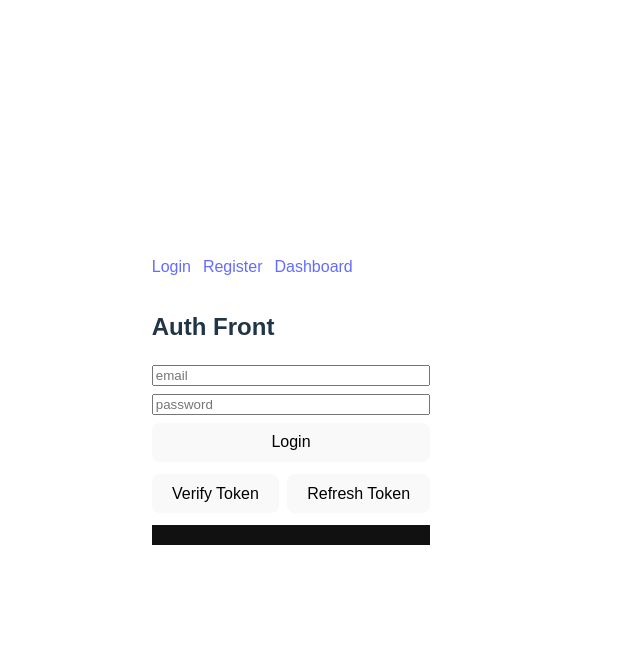
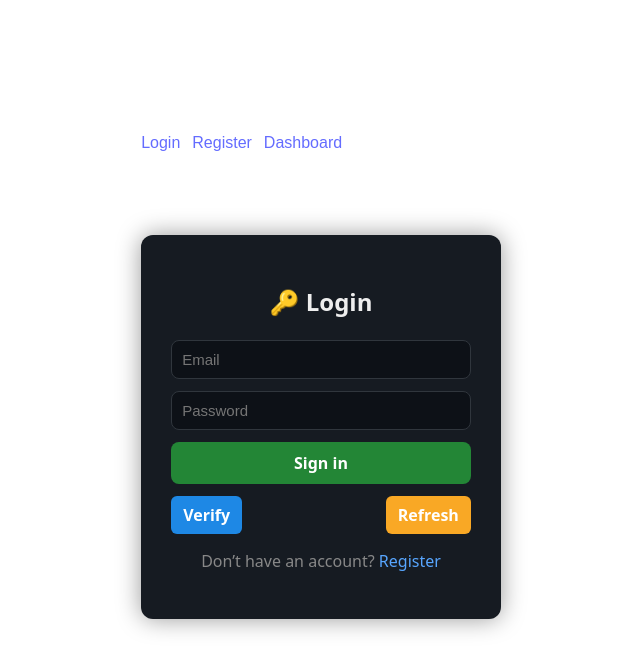
Before and after one commit to alfredoTous/microservices-with-ROBLE, a React (Vite) app in the folder front/: page /login in a window 1280 px wide. Shown: the top 672 px of the page, without its empty margins (349-989 px from the left). Built offline with nearby package versions, Linux system fonts and the light colour scheme.

Commit message:
Improve CSS

```diff
--- a/front/src/pages/Dashboard.jsx
+++ b/front/src/pages/Dashboard.jsx
@@ -128,7 +128,7 @@ export default function Dashboard() {
           marginBottom: 20,
         }}
       >
-        <h2>📦 Mircoservices</h2>
+        <h2>📦 Mircoservices Manager</h2>
         <div style={{ display: "flex", gap: 10 }}>
           <Link to="/create">
             <button
--- a/front/src/pages/Login.jsx
+++ b/front/src/pages/Login.jsx
@@ -1,6 +1,6 @@
 import { useState } from "react";
 import { apiFetch, setAccessToken } from "../api";
-import { useNavigate } from "react-router-dom";
+import { useNavigate, Link } from "react-router-dom";
 
 export default function Login() {
     const nav = useNavigate();
@@ -11,7 +11,7 @@ export default function Login() {
     // Login function to authenticate user and store Access Token
     async function doLogin(e){
         e.preventDefault();
-        setLog("Logging in...");
+        setLog("🔐 Logging in...");
         const res = await fetch("http://localhost:8000/login", { // Backend listening on port 8000
            method: "POST",
            headers: { "Content-Type": "application/json" },
@@ -21,12 +21,12 @@ export default function Login() {
 
         const data = await res.json();
         if (!res.ok) {
-            setLog(`Login error: ${res.status} ${JSON.stringify(data)}`);
+            setLog(`❌ Login error: ${res.status} ${JSON.stringify(data)}`);
             return;
         }
 
         setAccessToken(data.accessToken || null);
-        setLog("Login successful");
+        setLog("✅ Login successful");
         await new Promise(resolve => setTimeout(resolve, 600)); // Small delay to show success message
         nav("/dashboard", { replace: true }); // Redirect to protected dashboard
     }
@@ -54,27 +54,113 @@ export default function Login() {
         setLog("Token refreshed successfully");
     }
     // Simple UI for login, verify, and refresh
+
     return (
-        <div style={{ maxWidth: 420, margin: "30px auto", fontFamily: "sans-serif" }}>
-            <h2>Auth Front</h2>
+        <div
+          style={{
+            background: "#161b22",
+            padding: 30,
+            borderRadius: 12,
+            boxShadow: "0 0 25px rgba(0,0,0,0.4)",
+            width: "100%",
+            maxWidth: 420,
+            color: "#eee",
+            margin: "80px auto",
+            fontFamily: "system-ui, sans-serif",
+          }}
+        >
+          <h2 style={{ textAlign: "center", marginBottom: 20 }}>🔑 Login</h2>
 
-            <form onSubmit={doLogin} style={{ display: "grid", gap: 8}}>
-                <input placeholder="email" value={email} onChange={(e) => setEmail(e.target.value)}/>
-                <input placeholder="password" type="password" value={password} onChange={(e) => setPassword(e.target.value)}/>
-                <button type="submit">Login</button>
-            </form>
+          <form
+            onSubmit={doLogin}
+            style={{ display: "flex", flexDirection: "column", gap: 12 }}
+          >
+            <input
+              placeholder="Email"
+              value={email}
+              onChange={(e) => setEmail(e.target.value)}
+              style={inputStyle}
+            />
+            <input
+              placeholder="Password"
+              type="password"
+              value={password}
+              onChange={(e) => setPassword(e.target.value)}
+              style={inputStyle}
+            />
+            <button type="submit" style={mainButton("#238636")}>
+              Sign in
+            </button>
+          </form>
 
-            <div style={{ display: "flex", gap: 8, marginTop: 12 }}>
-                <button onClick={doVerify}>Verify Token</button>
-                <button onClick={doRefresh}>Refresh Token</button>
-            </div>
+          <div
+            style={{
+              display: "flex",
+              gap: 8,
+              justifyContent: "space-between",
+              marginTop: 12,
+            }}
+          >
+            <button onClick={doVerify} style={miniBtn("#1e88e5")}>
+              Verify
+            </button>
+            <button onClick={doRefresh} style={miniBtn("#f9a825")}>
+              Refresh
+            </button>
+          </div>
 
-            <pre style={{ background: "#111", color: "#0f0", padding: 10, marginTop: 12, whiteSpace: "pre-wrap" }}>
-                {log}
-            </pre>
+          <p style={{ textAlign: "center", marginTop: 15, color: "#888" }}>
+            Don’t have an account?{" "}
+            <Link to="/register" style={{ color: "#58a6ff", textDecoration: "none" }}>
+              Register
+            </Link>
+          </p>
 
+          {log && (
+            <pre style={logBox}>{log}</pre>
+          )}
         </div>
+      );
+    }
 
-    );
+    const inputStyle = {
+      background: "#0d1117",
+      color: "#eee",
+      border: "1px solid #30363d",
+      borderRadius: 8,
+      padding: "10px",
+      fontSize: 15,
+      outline: "none",
+      transition: "border 0.2s",
+    };
 
-}
+    const mainButton = (color) => ({
+      background: color,
+      border: "none",
+      borderRadius: 8,
+      padding: "10px 0",
+      color: "#fff",
+      fontWeight: 600,
+      cursor: "pointer",
+      transition: "background 0.3s",
+    });
+
+    const miniBtn = (color) => ({
+      background: color,
+      border: "none",
+      borderRadius: 6,
+      padding: "8px 12px",
+      color: "#fff",
+      fontWeight: 600,
+      cursor: "pointer",
+    });
+
+    const logBox = {
+      background: "#0c0c0c",
+      color: "#00ff9f",
+      padding: 12,
+      borderRadius: 8,
+      marginTop: 16,
+      whiteSpace: "pre-wrap",
+      wordBreak: "break-all",
+    };
--- a/front/src/pages/Register.jsx
+++ b/front/src/pages/Register.jsx
@@ -1,4 +1,5 @@
 import { useState } from "react";
+import { Link } from "react-router-dom";
 
 export default function Register() {
   const [name, setName] = useState("");
@@ -6,35 +7,110 @@ export default function Register() {
   const [password, setPassword] = useState("");
   const [log, setLog] = useState("");
 
-    async function doRegister(e){
+  async function doRegister(e) {
     e.preventDefault();
-        setLog("Registering...");
+    setLog("🧩 Registering...");
     const res = await fetch("http://localhost:8000/register", {
       method: "POST",
       headers: {"Content-Type": "application/json" },
       credentials: "include",
-            body: JSON.stringify({ name, email, password })
+      body: JSON.stringify({ name, email, password }),
     });
 
     const data = await res.json();
     if (!res.ok) {
-            setLog(`Register error: ${res.status} ${JSON.stringify(data)}`);
+      setLog(`❌ Register error: ${res.status} ${JSON.stringify(data)}`);
       return;
     }
-        setLog("Registration successful");
+    setLog("✅ Registration successful");
   }
 
   return (
-        <div>
-            <h2>Register</h2>
-            <form onSubmit={doRegister} style={{ display: "grid", gap: 8 }}>
-                <input placeholder="name" value={name} onChange={e => setName(e.target.value)} />
-                <input placeholder="email" value={email} onChange={e => setEmail(e.target.value)} />
-                <input placeholder="password" type="password" value={password} onChange={e => setPassword(e.target.value)} />
-                <button type="submit">Create account</button>
+    <div
+      style={{
+        background: "#161b22",
+        padding: 30,
+        borderRadius: 12,
+        boxShadow: "0 0 25px rgba(0,0,0,0.4)",
+        width: "100%",
+        maxWidth: 420,
+        color: "#eee",
+        margin: "80px auto",
+        fontFamily: "system-ui, sans-serif",
+      }}
+    >
+      <h2 style={{ textAlign: "center", marginBottom: 20 }}>🧩 Register</h2>
+
+      <form
+        onSubmit={doRegister}
+        style={{ display: "flex", flexDirection: "column", gap: 12 }}
+      >
+        <input
+          placeholder="Name"
+          value={name}
+          onChange={(e) => setName(e.target.value)}
+          style={inputStyle}
+        />
+        <input
+          placeholder="Email"
+          value={email}
+          onChange={(e) => setEmail(e.target.value)}
+          style={inputStyle}
+        />
+        <input
+          placeholder="Password"
+          type="password"
+          value={password}
+          onChange={(e) => setPassword(e.target.value)}
+          style={inputStyle}
+        />
+        <button type="submit" style={mainButton("#0078ff")}>
+          Create account
+        </button>
       </form>
-            <pre style={{ background:"#111", color:"#0f0", padding:10, marginTop:12, whiteSpace:"pre-wrap" }}>{log}</pre>
+
+      <p style={{ textAlign: "center", marginTop: 15, color: "#888" }}>
+        Already have an account?{" "}
+        <Link to="/login" style={{ color: "#58a6ff", textDecoration: "none" }}>
+          Login
+        </Link>
+      </p>
+
+      {log && (
+        <pre style={logBox}>{log}</pre>
+      )}
     </div>
   );
+}
 
-}
+const inputStyle = {
+  background: "#0d1117",
+  color: "#eee",
+  border: "1px solid #30363d",
+  borderRadius: 8,
+  padding: "10px",
+  fontSize: 15,
+  outline: "none",
+  transition: "border 0.2s",
+};
+
+const mainButton = (color) => ({
+  background: color,
+  border: "none",
+  borderRadius: 8,
+  padding: "10px 0",
+  color: "#fff",
+  fontWeight: 600,
+  cursor: "pointer",
+  transition: "background 0.3s",
+});
+
+const logBox = {
+  background: "#0c0c0c",
+  color: "#00ff9f",
+  padding: 12,
+  borderRadius: 8,
+  marginTop: 16,
+  whiteSpace: "pre-wrap",
+  wordBreak: "break-all",
+};
```
Lines whose indentation alone changed are shown as unchanged.
